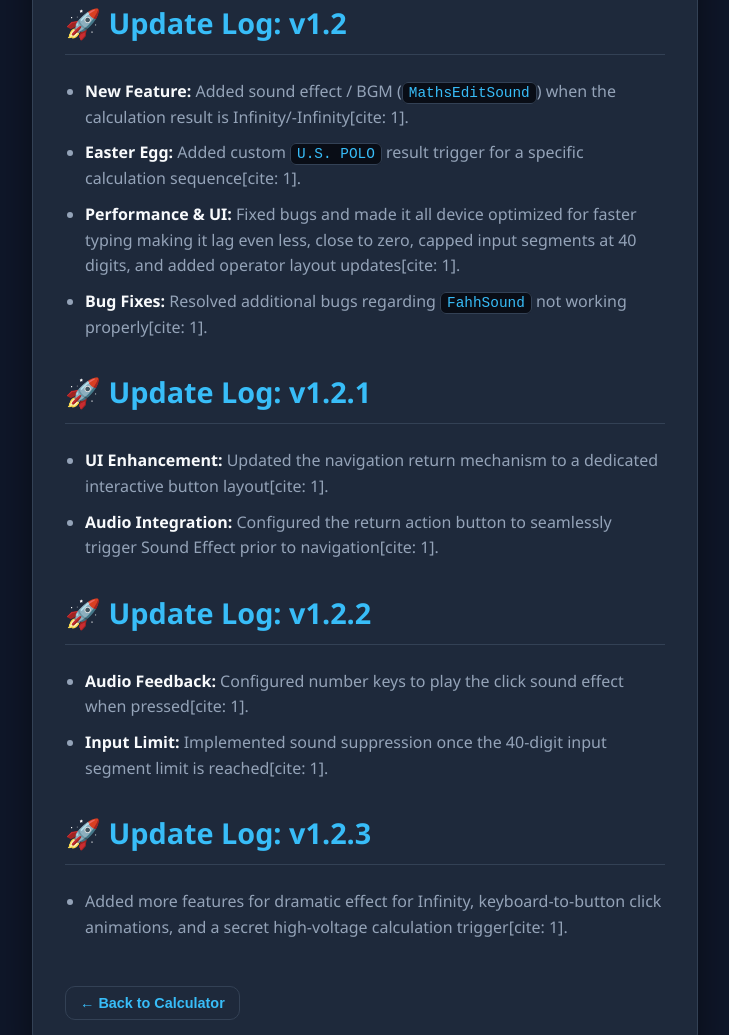
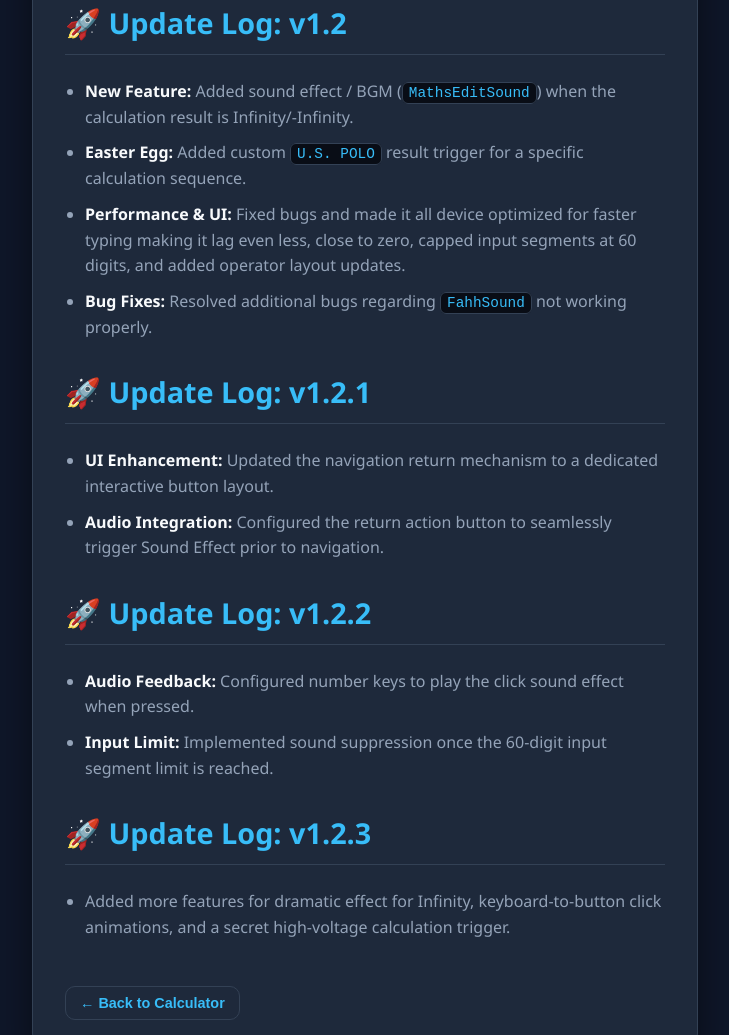
Before and after one commit to AtharvTiwari-Coder/InteractiveCalculator, a plain HTML site: page changelog.html in a window 1280 px wide. Shown: the part 548-1583 px from the top of the page, without its empty margins (275-1004 px from the left). Drawn offline with Linux system fonts and the light colour scheme.

Commit message:
Version-1.2.3: Final Commit.

```diff
--- a/changelog.html
+++ b/changelog.html
@@ -127,22 +127,22 @@
         <li>
           <strong>New Feature:</strong> Added sound effect / BGM
           (<code>MathsEditSound</code>) when the calculation result is
-          Infinity/-Infinity[cite: 1].
+          Infinity/-Infinity.
         </li>
         <li>
           <strong>Easter Egg:</strong> Added custom
           <code>U.S. POLO</code> result trigger for a specific calculation
-          sequence[cite: 1].
+          sequence.
         </li>
         <li>
           <strong>Performance &amp; UI:</strong> Fixed bugs and made it all
           device optimized for faster typing making it lag even less, close to
-          zero, capped input segments at 40 digits, and added operator layout
-          updates[cite: 1].
+          zero, capped input segments at 60 digits, and added operator layout
+          updates.
         </li>
         <li>
           <strong>Bug Fixes:</strong> Resolved additional bugs regarding
-          <code>FahhSound</code> not working properly[cite: 1].
+          <code>FahhSound</code> not working properly.
         </li>
       </ul>
 
@@ -150,12 +150,11 @@
       <ul>
         <li>
           <strong>UI Enhancement:</strong> Updated the navigation return
-          mechanism to a dedicated interactive button layout[cite: 1].
+          mechanism to a dedicated interactive button layout.
         </li>
         <li>
           <strong>Audio Integration:</strong> Configured the return action
-          button to seamlessly trigger Sound Effect prior to navigation[cite:
-          1].
+          button to seamlessly trigger Sound Effect prior to navigation.
         </li>
       </ul>
 
@@ -163,11 +162,11 @@
       <ul>
         <li>
           <strong>Audio Feedback:</strong> Configured number keys to play the
-          click sound effect when pressed[cite: 1].
+          click sound effect when pressed.
         </li>
         <li>
           <strong>Input Limit:</strong> Implemented sound suppression once the
-          40-digit input segment limit is reached[cite: 1].
+          60-digit input segment limit is reached.
         </li>
       </ul>
 
@@ -176,7 +175,7 @@
         <li>
           Added more features for dramatic effect for Infinity,
           keyboard-to-button click animations, and a secret high-voltage
-          calculation trigger[cite: 1].
+          calculation trigger.
         </li>
       </ul>
 
```
